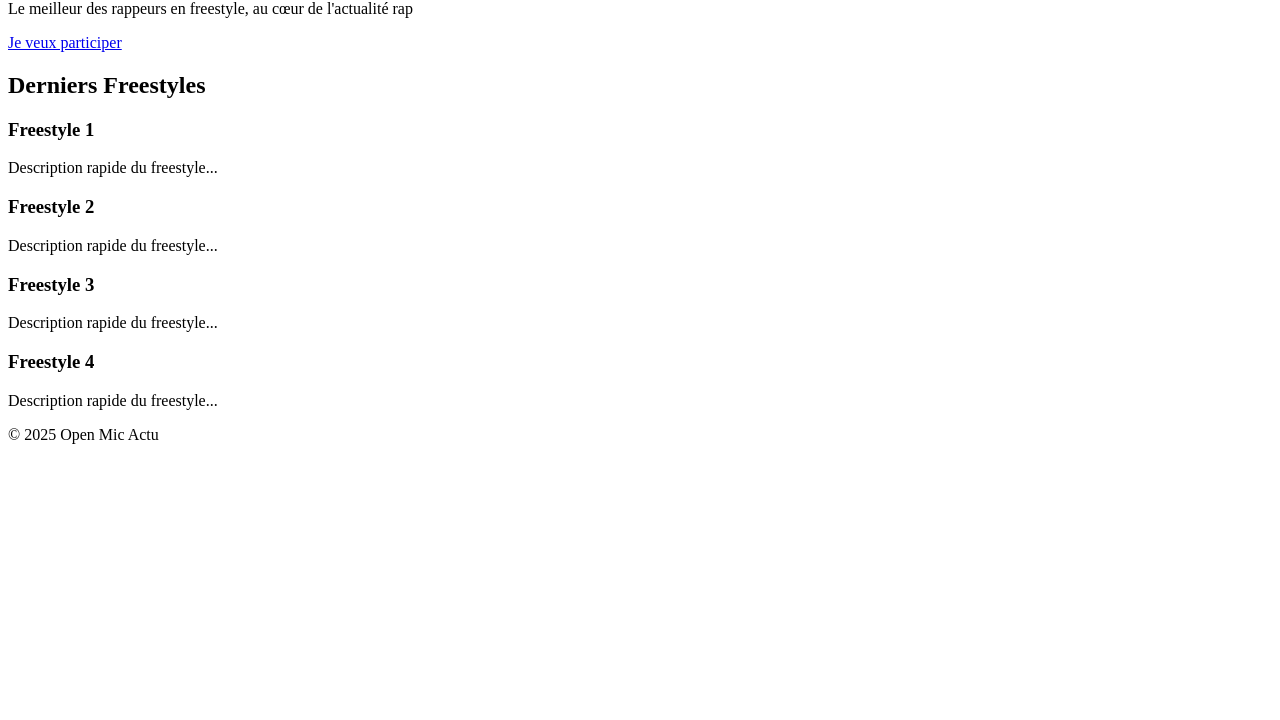
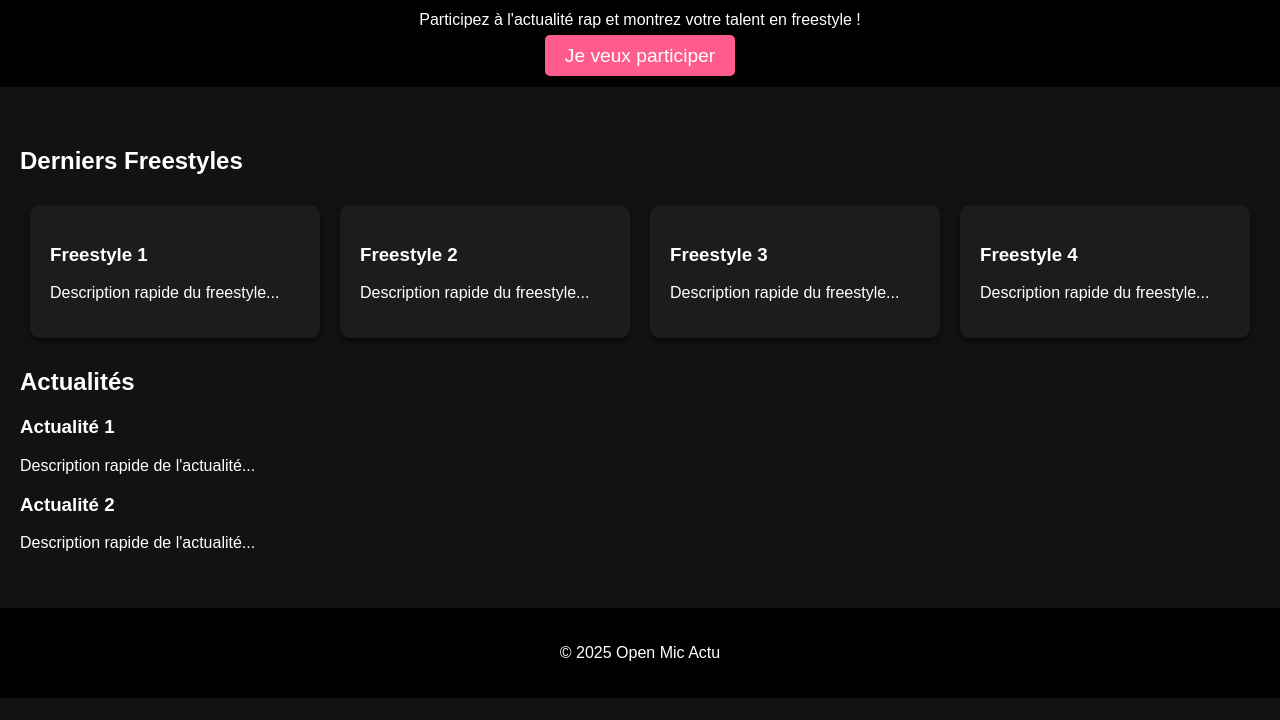
Before and after one commit to Greenqego/Open-Mic-Actu, a plain HTML site: page index.html in a window 1280 px wide. Shown: the part 80-800 px from the top of the page. Drawn offline with Linux system fonts and the light colour scheme.

Commit message:
Update index.html

```diff
--- a/index.html
+++ b/index.html
@@ -4,13 +4,13 @@
     <meta charset="UTF-8">
     <meta name="viewport" content="width=device-width, initial-scale=1.0">
     <title>Open Mic Actu</title>
-    <link rel="stylesheet" href="styles.css">
+    <link rel="stylesheet" href="style.css">
 </head>
 <body>
     <header>
         <div class="banner">
             <h1>Open Mic Actu</h1>
-            <p>Le meilleur des rappeurs en freestyle, au cœur de l'actualité rap</p>
+            <p>Participez à l'actualité rap et montrez votre talent en freestyle !</p>
             <a href="https://www.instagram.com/Ton_Insta" class="cta-button">Je veux participer</a>
         </div>
     </header>
@@ -36,6 +36,18 @@
                     <p>Description rapide du freestyle...</p>
                 </div>
             </div>
+
+            <h2>Actualités</h2>
+            <div class="news">
+                <div class="news-item">
+                    <h3>Actualité 1</h3>
+                    <p>Description rapide de l'actualité...</p>
+                </div>
+                <div class="news-item">
+                    <h3>Actualité 2</h3>
+                    <p>Description rapide de l'actualité...</p>
+                </div>
+            </div>
         </section>
     </main>
 
```
